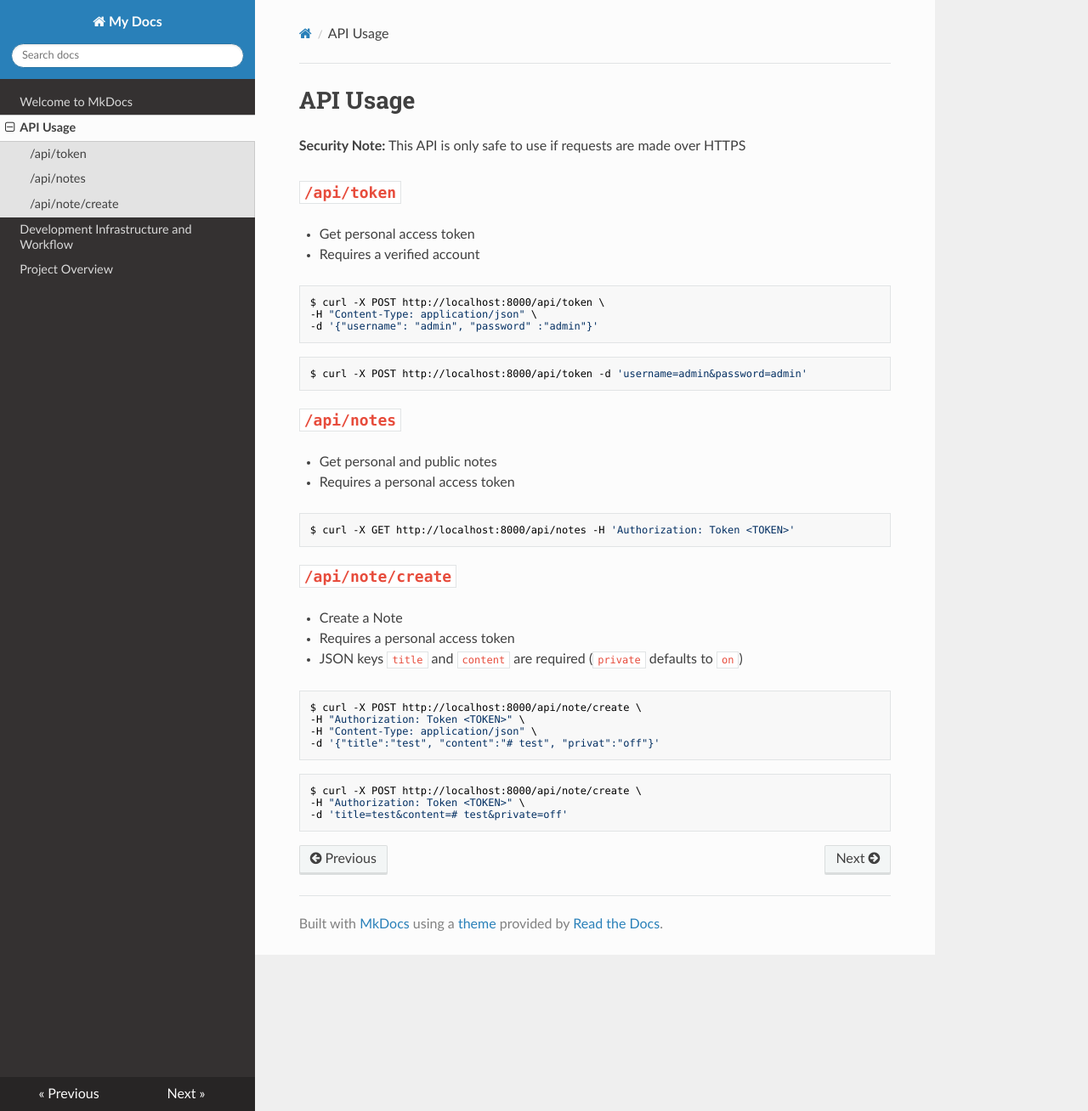
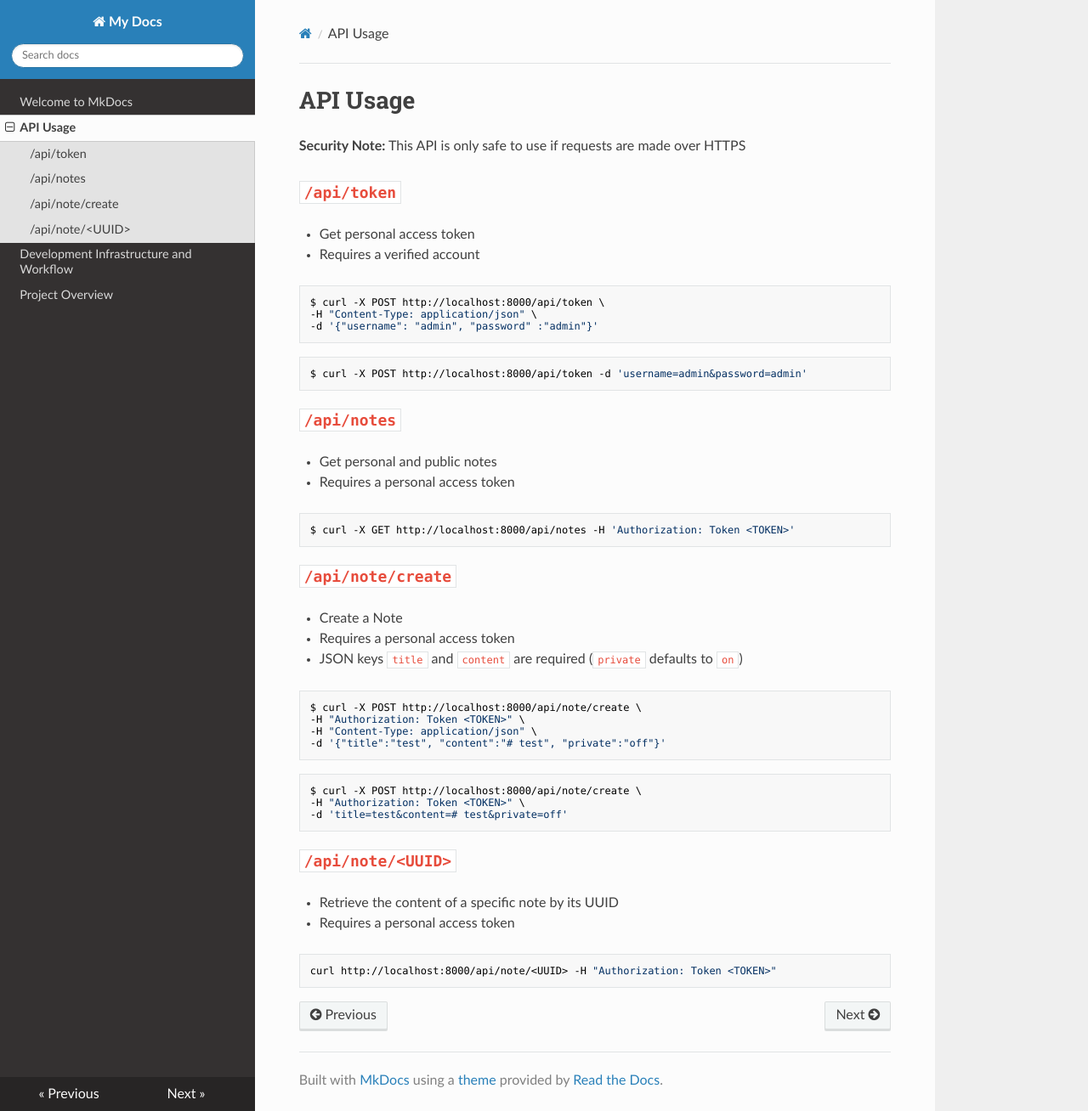
Before and after one commit to xk67/secure-notes, an MkDocs documentation site: the page built from docs/docs/api-usage.md, in a window 1280 px wide and 1308 px high. Shown: the whole window at 85% size. Built offline with MkDocs 1.6.1, drawn with Linux system fonts in a browser that asks for light colours; nearby versions of some CDN libraries.

Commit message:
feat(doc): add doc for api/note/<UUID> route

````diff
--- a/docs/docs/api-usage.md
+++ b/docs/docs/api-usage.md
@@ -36,7 +36,7 @@ $ curl -X GET http://localhost:8000/api/notes -H 'Authorization: Token <TOKEN>'
 $ curl -X POST http://localhost:8000/api/note/create \
 -H "Authorization: Token <TOKEN>" \
 -H "Content-Type: application/json" \
--d '{"title":"test", "content":"# test", "privat":"off"}'
+-d '{"title":"test", "content":"# test", "private":"off"}'
 ```
 
 ```bash
@@ -44,3 +44,12 @@ $ curl -X POST http://localhost:8000/api/note/create \
 -H "Authorization: Token <TOKEN>" \
 -d 'title=test&content=# test&private=off'
 ```
+
+## `/api/note/<UUID>`
+
+- Retrieve the content of a specific note by its UUID
+- Requires a personal access token
+
+```bash
+curl http://localhost:8000/api/note/<UUID> -H "Authorization: Token <TOKEN>"
+```
````
